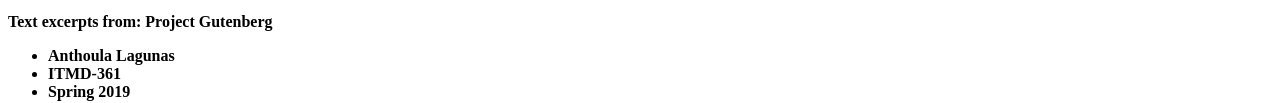
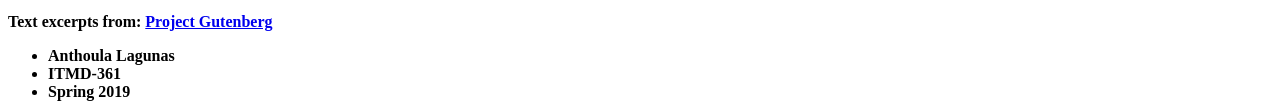
Before and after one commit to apatelidas/Lab-3, a plain HTML site: page index.html in a window 1280 px wide. Shown: the part 851-954 px from the top of the page. Drawn offline with Linux system fonts and the light colour scheme.

Commit message:
Update index.html
fixing link

```diff
--- a/index.html
+++ b/index.html
@@ -52,7 +52,7 @@
 
 
 
-<p><strong>Text excerpts from: Project Gutenberg</strong></p> <a href="http://www.gutenberg.org"></a>
+<p><strong>Text excerpts from: <a href="http://www.gutenberg.org">Project Gutenberg</a></strong></p>
 
 	<ul>
 		<li><strong>Anthoula Lagunas</strong></li>
```
